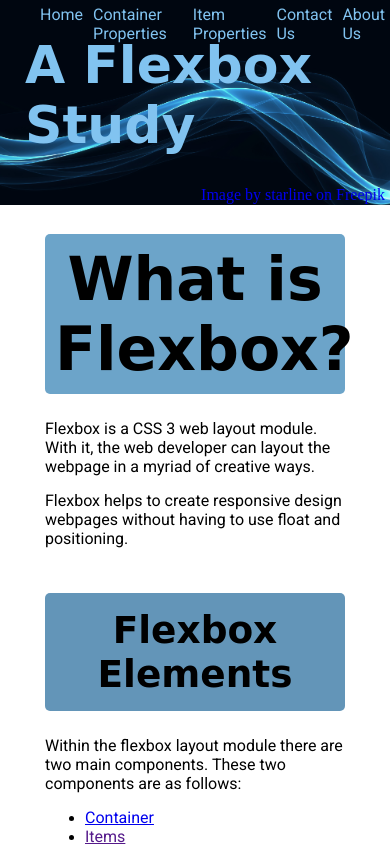
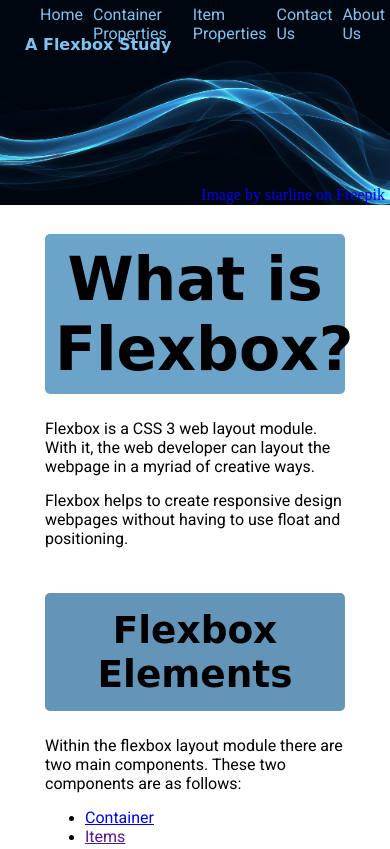
Before and after one commit to OklahomaWebDev2021/flexbox-study, a plain HTML site: page index.html in a window 390 px wide. Shown: the top 849 px of the page. Drawn offline with Linux system fonts and the light colour scheme; a web font is replaced by a local one.

Commit message:
Add files via upload

```diff
--- a/assets/css/style.css
+++ b/assets/css/style.css
@@ -148,3 +148,9 @@ footer > p:last-child {
   text-align: center;
   margin: 25px 0;
 }
+
+@media (max-width: 960px) {
+  .header-title {
+    font-size: 1rem;
+  }
+}
```
